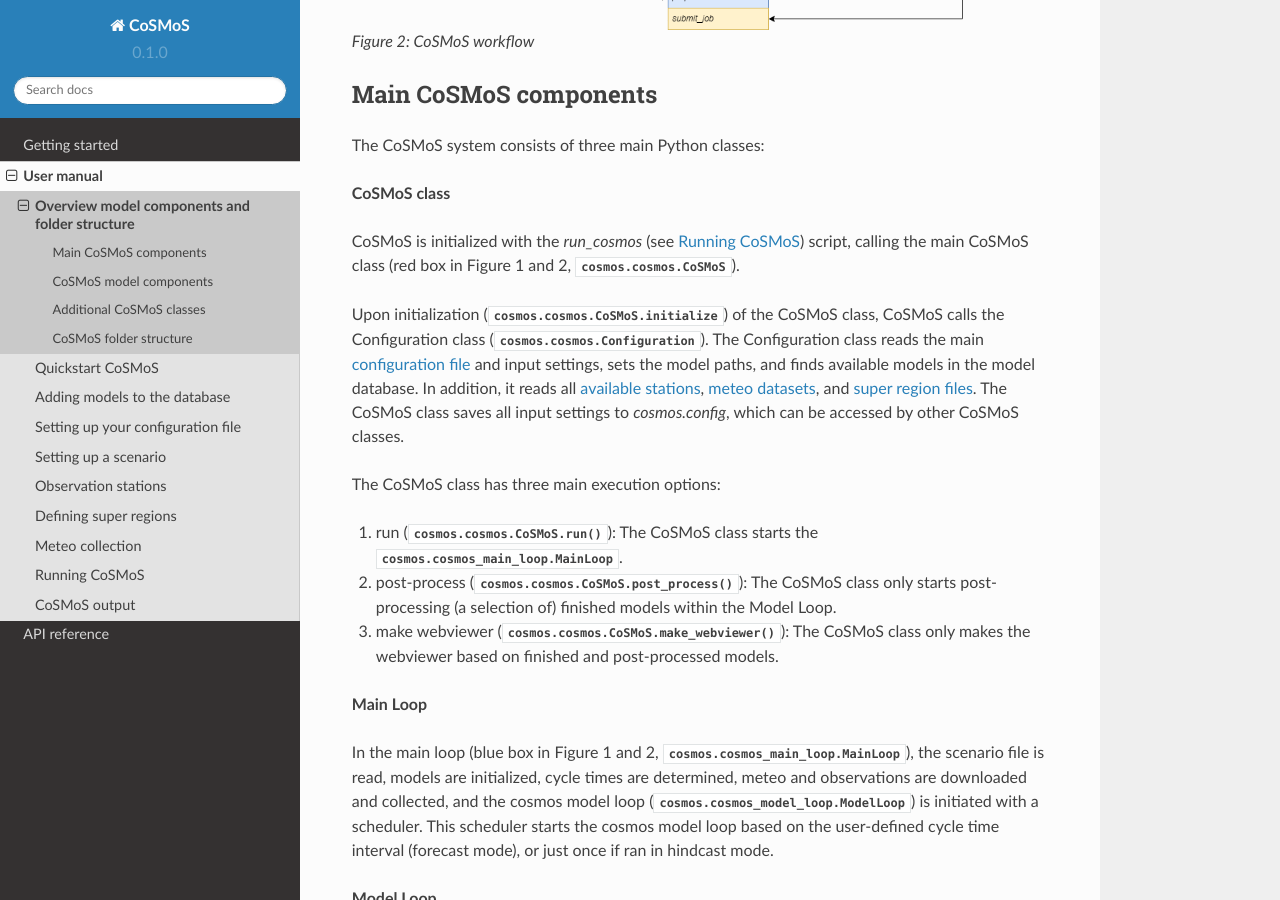
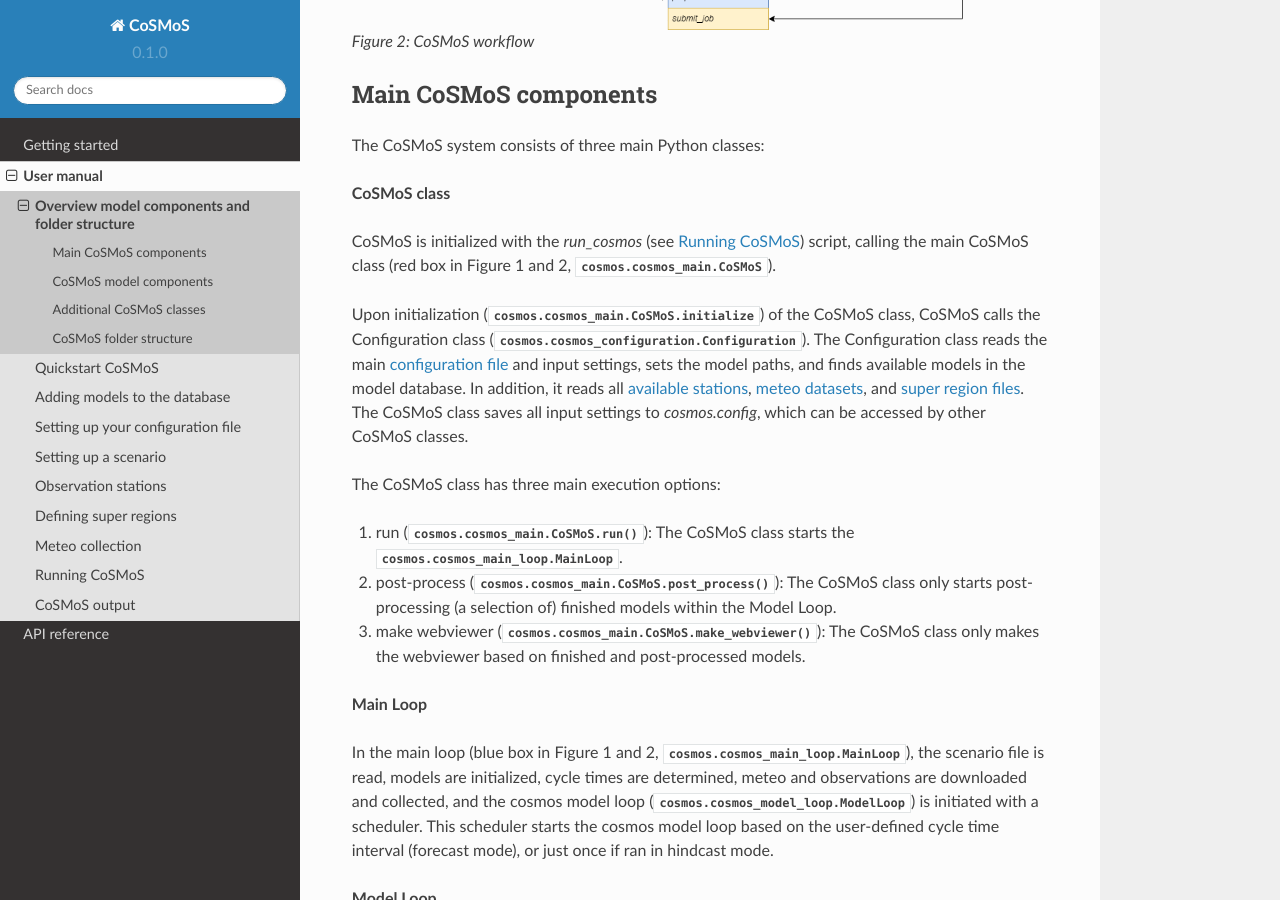
Before and after one commit to Deltares/CoSMoS, a Sphinx documentation site: the page built from docs/source/manual/modelcomponents.rst, in a window 1280 px wide and 900 px high, scrolled down 1512 px. Built offline with Sphinx 7.4.7 and the Read the Docs theme 2.0.0, drawn with Linux system fonts in a browser that asks for light colours.

Commit message:
change cosmos.cosmos to cosmos.cosmos_main

```diff
--- a/docs/source/manual/meteo.rst
+++ b/docs/source/manual/meteo.rst
@@ -101,7 +101,7 @@ For forecasts, the netcdf files are contained in a folder with the cycle time na
 CoSMoS gets the meteo data in two steps:
 
 - Download
-    If the keyword *get_meteo* is set to True (see :py:class:`cosmos.cosmos.CoSMoS`), meteo data are downloaded from a webserver. The following datasets can be downloaded automatically:
+    If the keyword *get_meteo* is set to True (see :py:class:`cosmos.cosmos_main.CoSMoS`), meteo data are downloaded from a webserver. The following datasets can be downloaded automatically:
 
    .. list-table::
       :widths: 30 70
@@ -147,7 +147,7 @@ In this way, we can obtain a probabilistic estimate of nearshore water levels, w
 The cyclone tracks are generated based on De Maria et al. (2009), taking into account along-track (AT), cross-track (CT), and maximum wind speed (VE) errors.
 For more information, see the `Advanced Tropical Cyclone Toolbox <https://publicwiki.deltares.nl/display/DDB/Advanced+Tropical+Cyclone>`_.
 
-- To run a scenario in ensemble mode, set the keyword *ensemble* to True (see :ref:`Running CoSMoS <running>` and :py:class:`cosmos.cosmos.CoSMoS`).
+- To run a scenario in ensemble mode, set the keyword *ensemble* to True (see :ref:`Running CoSMoS <running>` and :py:class:`cosmos.cosmos_main.CoSMoS`).
 - The keyword *track_ensemble_nr_realizations* in the scenario file specifies the number of tracks that need to be generated. CoSMoS starts running in ensemble mode if this keyword is defined.
 - There are two options for meteo ensemble forcing:
 
--- a/docs/source/manual/modelcomponents.rst
+++ b/docs/source/manual/modelcomponents.rst
@@ -33,18 +33,18 @@ The CoSMoS system consists of three main Python classes:
 
 **CoSMoS class**
 
-CoSMoS is initialized with the *run_cosmos* (see :ref:`Running CoSMoS <running>`) script, calling the main CoSMoS class (red box in Figure 1 and 2, :py:class:`cosmos.cosmos.CoSMoS`).
+CoSMoS is initialized with the *run_cosmos* (see :ref:`Running CoSMoS <running>`) script, calling the main CoSMoS class (red box in Figure 1 and 2, :py:class:`cosmos.cosmos_main.CoSMoS`).
 
-Upon initialization (:py:class:`cosmos.cosmos.CoSMoS.initialize`) of the CoSMoS class, CoSMoS calls the Configuration class (:py:class:`cosmos.cosmos.Configuration`).
+Upon initialization (:py:class:`cosmos.cosmos_main.CoSMoS.initialize`) of the CoSMoS class, CoSMoS calls the Configuration class (:py:class:`cosmos.cosmos_configuration.Configuration`).
 The Configuration class reads the main :ref:`configuration file <configuration>` and input settings, sets the model paths, and finds available models in the model database.
 In addition, it reads all :ref:`available stations <stations>`, :ref:`meteo datasets <meteo>`, and :ref:`super region files <super_regions>`.
 The CoSMoS class saves all input settings to *cosmos.config*, which can be accessed by other CoSMoS classes.
 
 The CoSMoS class has three main execution options:
 
-1. run (:py:func:`cosmos.cosmos.CoSMoS.run`): The CoSMoS class starts the :py:class:`cosmos.cosmos_main_loop.MainLoop`.
-2. post-process (:py:func:`cosmos.cosmos.CoSMoS.post_process`): The CoSMoS class only starts post-processing (a selection of) finished models within the Model Loop.
-3. make webviewer (:py:func:`cosmos.cosmos.CoSMoS.make_webviewer`): The CoSMoS class only makes the webviewer based on finished and post-processed models.
+1. run (:py:func:`cosmos.cosmos_main.CoSMoS.run`): The CoSMoS class starts the :py:class:`cosmos.cosmos_main_loop.MainLoop`.
+2. post-process (:py:func:`cosmos.cosmos_main.CoSMoS.post_process`): The CoSMoS class only starts post-processing (a selection of) finished models within the Model Loop.
+3. make webviewer (:py:func:`cosmos.cosmos_main.CoSMoS.make_webviewer`): The CoSMoS class only makes the webviewer based on finished and post-processed models.
 
 **Main Loop**
 
--- a/docs/source/manual/running.rst
+++ b/docs/source/manual/running.rst
@@ -12,7 +12,7 @@ This *run_cosmos.py* script requires a *scenario_name* as input (here: *hurrican
 *scenarios/hurricane_laura/scenario.toml*.
 
 Input settings to the *initialize* function of CoSMoS will overwrite :ref:`*cycle* input settings defined in the configuration file <configuration>`.
-All input settings are described in :py:class:`cosmos.cosmos.CoSMoS`.
+All input settings are described in :py:class:`cosmos.cosmos_main.CoSMoS`.
 
 There are two options to execute model runs using CoSMoS:
 
```
Also changed, not shown: docs/source/functions.rst (+7 -8 lines).
